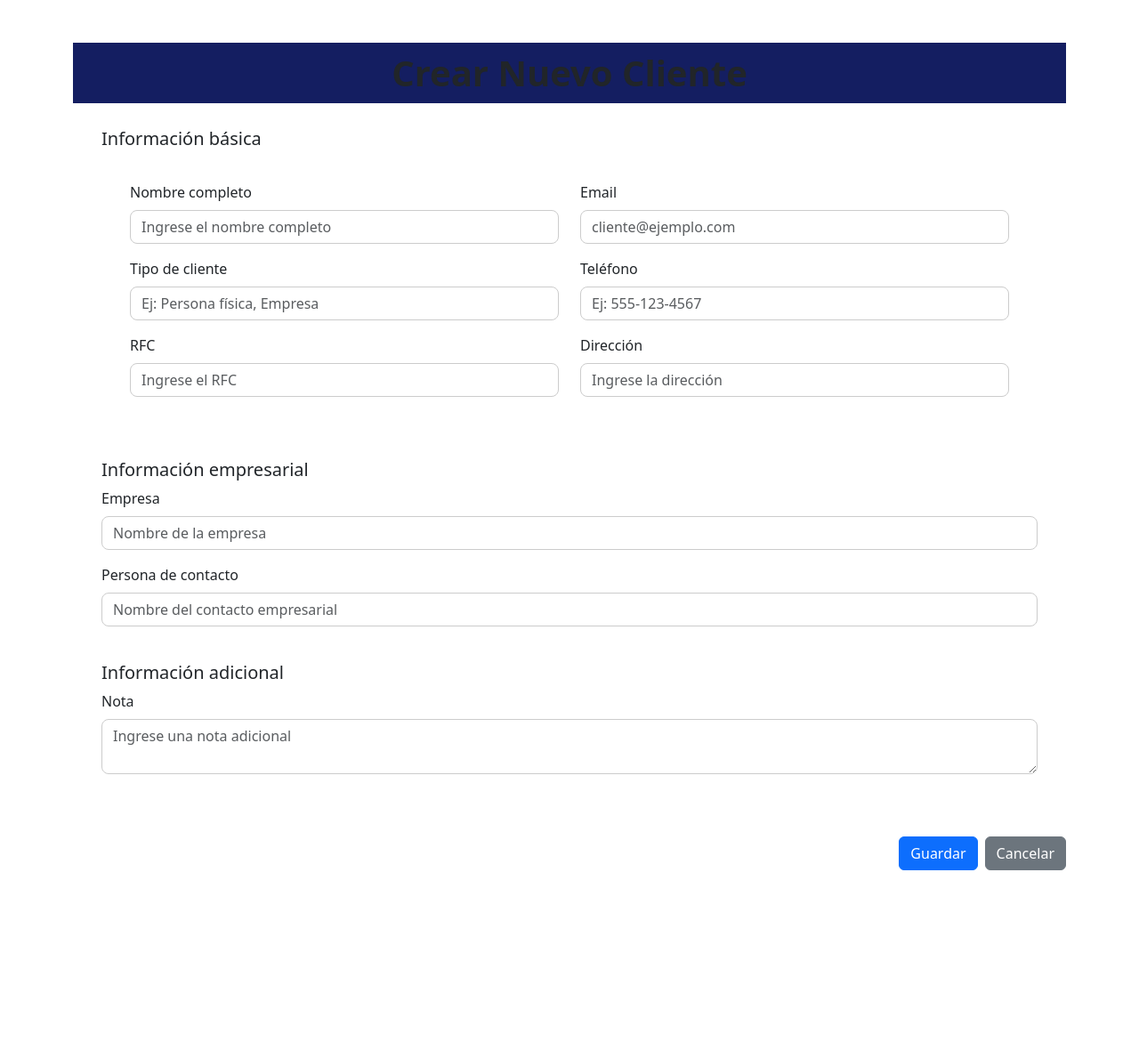
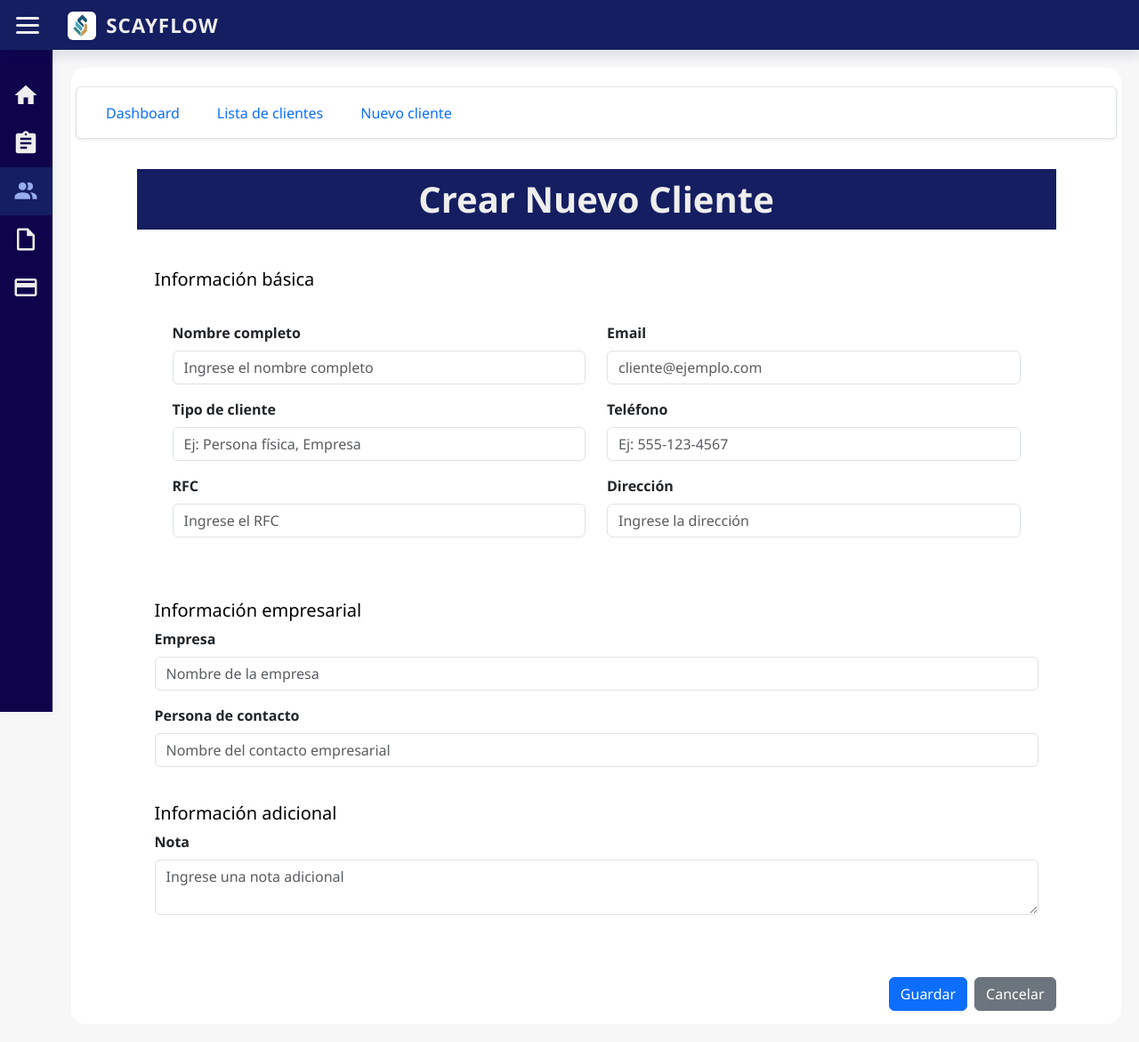
Before and after one commit to WilliamOG28/SCAYFLOW, a Django app: template SCAY/Proyectos/templates/clientes/nuevo_cliente.html in a window 1280 px wide. Shown: the whole page at 89% size. Before the commit the page ends 978 px from the top, so only its background shows below. Run offline with Django 5.2, Linux system fonts and the light colour scheme; the template is opened without the code that fills it, so the values that code supplies are empty.

Commit message:
Correciones en las rutas

```diff
--- a/SCAY/Proyectos/templates/base.html
+++ b/SCAY/Proyectos/templates/base.html
@@ -43,7 +43,7 @@
                         </a>
                     </li>
                     <li>
-                        <a href="{% url 'proyectos' %}" class="{% if request.path|slice:':10' == '/proyectos' %}selected{% endif %}">
+                        <a href="{% url 'proyectos' %}" class="{% if '/proyectos' in request.path %}selected{% endif %}">
                             <span class="icon">
                                 <!-- Proyectos icon -->
                                 <svg class="icon-display" viewBox="0 0 24 24" fill="currentColor">
@@ -54,7 +54,7 @@
                         </a>
                     </li>
                     <li>
-                        <a href="#">
+                        <a href="{% url 'clientes' %}" class="{% if '/clientes' in request.path %}selected{% endif %}">
                             <span class="icon">
                                 <!-- Clientes icon -->
                                 <svg class="icon-display" viewBox="0 0 24 24" fill="currentColor">
--- /dev/null
+++ b/SCAY/Proyectos/templates/clientes/clientes.html
@@ -0,0 +1,130 @@
+{% extends "base.html" %}
+
+{% block title %}
+    Clientes
+{% endblock %}
+
+{% block content %}
+    <!-- =========================================
+         Navegación por pestañas para clientes
+         ========================================= -->
+    <div class="mt-3">
+        <ul class="nav nav-tabs shadow-sm border rounded bg-white p-2" id="myTab" role="tablist" style="font-weight: 500;">
+            <!-- Pestaña: Dashboard -->
+            <li class="nav-item" role="presentation">
+                <a href="{% url 'clientes' %}"
+                   class="nav-link d-flex align-items-center gap-2 {% if tab_activa == 'proyectos' %}active{% endif %}"
+                   id="home-tab"
+                   type="button"
+                   role="tab"
+                   aria-controls="home-tab-pane"
+                   aria-selected="{% if tab_activa == 'proyectos' %}true{% else %}false{% endif %}">
+                    <i class="fas fa-briefcase"></i> Dashboard
+                </a>
+            </li>
+            <!-- Pestaña: Lista de clientes -->
+            <li class="nav-item" role="presentation">
+                <a href="{% url 'lista_clientes' %}"
+                   class="nav-link d-flex align-items-center gap-2 {% if tab_activa == 'gestionar' %}active{% endif %}"
+                   id="profile-tab"
+                   type="button"
+                   role="tab"
+                   aria-controls="profile-tab-pane"
+                   aria-selected="{% if tab_activa == 'gestionar' %}true{% else %}false{% endif %}">
+                    <i class="fas fa-list-alt"></i> Lista de clientes
+                </a>
+            </li>
+            <!-- Pestaña: Nuevo cliente -->
+            <li class="nav-item" role="presentation">
+                <a href="{% url 'nuevo_cliente' %}"
+                   class="nav-link d-flex align-items-center gap-2 {% if tab_activa == 'nuevo' %}active{% endif %}"
+                   id="contact-tab"
+                   type="button"
+                   role="tab"
+                   aria-controls="contact-tab-pane"
+                   aria-selected="{% if tab_activa == 'nuevo' %}true{% else %}false{% endif %}">
+                    <i class="fas fa-plus-circle"></i> Nuevo cliente
+                </a>
+            </li>
+        </ul>
+    </div>
+
+    <!-- =========================================
+         Contenido principal de clientes
+         ========================================= -->
+    <div class="content-wrapper mt-4">
+        {% block clientes_content %}
+            <!-- =========================
+                 Dashboard de KPIs
+                 ========================= -->
+            <section class="mb-5">
+                <h1 class="mb-4 fw-bold">Resumen de clientes</h1>
+                <div class="row g-4 justify-content-center">
+                    <!-- KPI: Clientes Registrados -->
+                    <div class="col-12 col-sm-6 col-lg-3">
+                        <div class="card border-0 shadow h-100">
+                            <div class="card-body text-center">
+                                <div class="display-4 fw-bold text-primary" id="kpiProyectosActivos">24</div>
+                                <div class="card-title">Clientes Registrados</div>
+                            </div>
+                        </div>
+                    </div>
+                    <!-- KPI: Ingresos Totales -->
+                    <div class="col-12 col-sm-6 col-lg-3">
+                        <div class="card border-0 shadow h-100">
+                            <div class="card-body text-center">
+                                <div class="display-4 fw-bold text-success" id="kpiIngresosTotales">$156,000</div>
+                                <div class="card-title">Ingresos Totales</div>
+                            </div>
+                        </div>
+                    </div>
+                    <!-- KPI: Total Cobrado -->
+                    <div class="col-12 col-sm-6 col-lg-3">
+                        <div class="card border-0 shadow h-100">
+                            <div class="card-body text-center">
+                                <div class="display-4 fw-bold text-info" id="kpiTotalCobrado">$12,000</div>
+                                <div class="card-title">Total Cobrado</div>
+                            </div>
+                        </div>
+                    </div>
+                    <!-- KPI: Proyectos Completados -->
+                    <div class="col-12 col-sm-6 col-lg-3">
+                        <div class="card border-0 shadow h-100">
+                            <div class="card-body text-center">
+                                <div class="display-4 fw-bold text-warning" id="kpiProyectosCompletados">89%</div>
+                                <div class="card-title">Proyectos Completados</div>
+                            </div>
+                        </div>
+                    </div>
+                </div>
+            </section>
+
+            <!-- =========================
+                 Dashboard de Gráficos
+                 ========================= -->
+            <section class="mb-5">
+                <h1 class="mb-4 text-center fw-bold">Dashboard de Proyectos</h1>
+                <div class="row justify-content-center">
+                    <!-- Gráfico: Estado de Proyectos -->
+                    <div class="col-md-6 mb-4">
+                        <div class="card border-0 shadow h-100">
+                            <div class="card-body">
+                                <h5 class="card-title text-center">Estado de Proyectos</h5>
+                                <canvas id="chartEstadoProyectos"></canvas>
+                            </div>
+                        </div>
+                    </div>
+                    <!-- Gráfico: Ingresos por Proyecto -->
+                    <div class="col-md-6 mb-4">
+                        <div class="card border-0 shadow h-100">
+                            <div class="card-body">
+                                <h5 class="card-title text-center">Ingresos por Proyecto</h5>
+                                <canvas id="chartIngresosProyectos"></canvas>
+                            </div>
+                        </div>
+                    </div>
+                </div>
+            </section>
+        {% endblock %}
+    </div>
+{% endblock %}
--- a/SCAY/Proyectos/templates/clientes/nuevo_cliente.html
+++ b/SCAY/Proyectos/templates/clientes/nuevo_cliente.html
@@ -1,89 +1,95 @@
-<!doctype html>
-<html lang="es">
-<head>
-    <title>Nuevo Cliente</title>
-    <meta charset="utf-8" />
-    <meta name="viewport" content="width=device-width, initial-scale=1, shrink-to-fit=no"/>
-    <link href="https://cdn.jsdelivr.net/npm/bootstrap@5.3.2/dist/css/bootstrap.min.css" rel="stylesheet" crossorigin="anonymous"/>
-    <link rel="stylesheet" href="style.css">
-    <script src="https://cdn.jsdelivr.net/npm/@popperjs/core@2.11.8/dist/umd/popper.min.js" crossorigin="anonymous"></script>
-    <script src="https://cdn.jsdelivr.net/npm/bootstrap@5.3.2/dist/js/bootstrap.min.js" crossorigin="anonymous"></script>
-</head>
-<body>
-    <header>
-        <!-- Navbar aquí -->
-    </header>
-    <main>
-        <div class="container">
-            <h1 class="mt-5">Crear Nuevo Cliente</h1>
+{% extends "clientes/clientes.html" %}
+
+{% block title %}
+    Nuevo Cliente
+{% endblock %}
+
+{% block clientes_content %}
+    <!-- Título principal de la página -->
+    <h1 class="mb-4 fw-bold">Crear Nuevo Cliente</h1>
+
+    <!-- Formulario para crear un nuevo cliente -->
     <form>
         <div class="row">
-                    <!-- Información Básica en dos columnas -->
+            <!-- =========================
+                 Información Básica
+                 ========================= -->
             <div class="col-12 mb-4">
-                        <h2 class="h5 mb-3">Información básica</h2>
+                <h2 class="h5 mb-3" style="color: black;">Información básica</h2>
                 <div class="row">
+                    <!-- Columna izquierda: Nombre, Tipo de cliente, RFC -->
                     <div class="col-md-6">
+                        <!-- Campo: Nombre completo -->
                         <div class="mb-3">
-                                    <label for="nombreCompleto" class="form-label">Nombre completo</label>
+                            <label for="nombreCompleto" class="form-label fw-bold">Nombre completo</label>
                             <input type="text" class="form-control" id="nombreCompleto" name="nombreCompleto" placeholder="Ingrese el nombre completo" required>
                         </div>
+                        <!-- Campo: Tipo de cliente -->
                         <div class="mb-3">
-                                    <label for="tipoCliente" class="form-label">Tipo de cliente</label>
+                            <label for="tipoCliente" class="form-label fw-bold">Tipo de cliente</label>
                             <input type="text" class="form-control" id="tipoCliente" name="tipoCliente" placeholder="Ej: Persona física, Empresa" required>
                         </div>
+                        <!-- Campo: RFC -->
                         <div class="mb-3">
-                                    <label for="rfc" class="form-label">RFC</label>
+                            <label for="rfc" class="form-label fw-bold">RFC</label>
                             <input type="text" class="form-control" id="rfc" name="rfc" placeholder="Ingrese el RFC" required>
                         </div>
                     </div>
+                    <!-- Columna derecha: Email, Teléfono, Dirección -->
                     <div class="col-md-6">
+                        <!-- Campo: Email -->
                         <div class="mb-3">
-                                    <label for="email" class="form-label">Email</label>
+                            <label for="email" class="form-label fw-bold">Email</label>
                             <input type="email" class="form-control" id="email" name="email" placeholder="cliente@ejemplo.com" required>
                         </div>
+                        <!-- Campo: Teléfono -->
                         <div class="mb-3">
-                                    <label for="telefono" class="form-label">Teléfono</label>
+                            <label for="telefono" class="form-label fw-bold">Teléfono</label>
                             <input type="tel" class="form-control" id="telefono" name="telefono" placeholder="Ej: 555-123-4567" required>
                         </div>
+                        <!-- Campo: Dirección -->
                         <div class="mb-3">
-                                    <label for="direccion" class="form-label">Dirección</label>
+                            <label for="direccion" class="form-label fw-bold">Dirección</label>
                             <input type="text" class="form-control" id="direccion" name="direccion" placeholder="Ingrese la dirección" required>
                         </div>
                     </div>
                 </div>
             </div>
 
-                    <!-- Información Empresarial -->
+            <!-- =========================
+                 Información Empresarial
+                 ========================= -->
             <div class="col-md-12 mb-4">
-                        <h2 class="h5">Información empresarial</h2>
+                <h2 class="h5" style="color: black;">Información empresarial</h2>
+                <!-- Campo: Empresa -->
                 <div class="mb-3">
-                            <label for="empresa" class="form-label">Empresa</label>
+                    <label for="empresa" class="form-label fw-bold">Empresa</label>
                     <input type="text" class="form-control" id="empresa" name="empresa" placeholder="Nombre de la empresa">
                 </div>
+                <!-- Campo: Persona de contacto -->
                 <div class="mb-3">
-                            <label for="contactoEmpresa" class="form-label">Persona de contacto</label>
+                    <label for="contactoEmpresa" class="form-label fw-bold">Persona de contacto</label>
                     <input type="text" class="form-control" id="contactoEmpresa" name="contactoEmpresa" placeholder="Nombre del contacto empresarial">
                 </div>
             </div>
 
-                    <!-- Información Adicional -->
+            <!-- =========================
+                 Información Adicional
+                 ========================= -->
             <div class="col-md-12 mb-4">
-                        <h2 class="h5">Información adicional</h2>
+                <h2 class="h5" style="color: black;">Información adicional</h2>
+                <!-- Campo: Nota adicional -->
                 <div class="mb-3">
-                            <label for="nota" class="form-label">Nota</label>
+                    <label for="nota" class="form-label fw-bold">Nota</label>
                     <textarea class="form-control" id="nota" name="nota" rows="2" placeholder="Ingrese una nota adicional"></textarea>
                 </div>
             </div>
         </div>
+
+        <!-- Botones de acción -->
         <div class="d-flex justify-content-end gap-2">
             <button type="submit" class="btn btn-primary">Guardar</button>
             <button type="reset" class="btn btn-secondary">Cancelar</button>
         </div>
     </form>
-        </div>
-    </main>
-    <footer>
-        <!-- Footer aquí -->
-    </footer>
-</body>
-</html>
+{% endblock %}
--- a/SCAY/Proyectos/templates/proyectos/gestion_proyecto.html
+++ b/SCAY/Proyectos/templates/proyectos/lista_proyectos.html
@@ -1,5 +1,5 @@
 {% extends "proyectos/proyectos.html" %}
-{% block title %} Nuevo proyecto {% endblock %}
+{% block title %} Lista Proyectos {% endblock %}
 
 {% block proyectos_content %}
     <!-- Sección principal: Lista de Proyectos con filtro -->
--- a/SCAY/Proyectos/templates/proyectos/nuevo_proyecto.html
+++ b/SCAY/Proyectos/templates/proyectos/nuevo_proyecto.html
@@ -1,5 +1,5 @@
 {% extends "proyectos/proyectos.html" %}
-{% block title %} Nuevo proyecto {% endblock %}
+{% block title %} Nuevo Proyecto {% endblock %}
 
 {% block proyectos_content %}
     <section>
--- a/SCAY/Proyectos/templates/proyectos/proyectos.html
+++ b/SCAY/Proyectos/templates/proyectos/proyectos.html
@@ -11,12 +11,12 @@
                 </a>
             </li>
             <li class="nav-item" role="presentation">
-                <a href="{% url 'gestionar' %}" class="nav-link d-flex align-items-center gap-2 {% if tab_activa == 'gestionar' %}active{% endif %}" id="profile-tab" type="button" role="tab" aria-controls="profile-tab-pane" aria-selected="{% if tab_activa == 'gestionar' %}true{% else %}false{% endif %}">
+                <a href="{% url 'lista_proyectos' %}" class="nav-link d-flex align-items-center gap-2 {% if tab_activa == 'lista_proyectos' %}active{% endif %}" id="profile-tab" type="button" role="tab" aria-controls="profile-tab-pane" aria-selected="{% if tab_activa == 'lista_proyectos' %}true{% else %}false{% endif %}">
                     <i class="fas fa-list-alt"></i> Lista de Proyectos
                 </a>
             </li>
             <li class="nav-item" role="presentation">
-                <a href="{% url 'nuevo' %}" class="nav-link d-flex align-items-center gap-2 {% if tab_activa == 'nuevo' %}active{% endif %}" id="contact-tab" type="button" role="tab" aria-controls="contact-tab-pane" aria-selected="{% if tab_activa == 'nuevo' %}true{% else %}false{% endif %}">
+                <a href="{% url 'nuevo_proyecto' %}" class="nav-link d-flex align-items-center gap-2 {% if tab_activa == 'nuevo_proyecto' %}active{% endif %}" id="contact-tab" type="button" role="tab" aria-controls="contact-tab-pane" aria-selected="{% if tab_activa == 'nuevo_proyecto' %}true{% else %}false{% endif %}">
                     <i class="fas fa-plus-circle"></i> Nuevo Proyecto
                 </a>
             </li>
--- a/SCAY/Proyectos/urls.py
+++ b/SCAY/Proyectos/urls.py
@@ -5,9 +5,14 @@
     #Url principal
     path('', views.base, name='base'),
 
-    #Url para proyectos
+    #Urls para proyectos
     path('proyectos', views.proyectos, name='proyectos'),
-    path('proyectos/nuevo', views.nuevo, name='nuevo'),
-    path('proyectos/gestionar', views.gestionar, name='gestionar'),
+    path('proyectos/nuevo', views.nuevo_proyecto, name='nuevo_proyecto'),
+    path('proyectos/lista', views.lista_proyectos, name='lista_proyectos'),
     path('proyectos/detalles', views.detalles, name='detalles'),
+
+    #Urls para clientes
+    path('clientes', views.clientes, name='clientes'),
+    path('clientes/nuevo', views.nuevo_cliente, name='nuevo_cliente'),
+    path('clientes/lista', views.lista_clientes, name='lista_clientes'),
     ]
```
Also changed, not shown: SCAY/Proyectos/templates/clientes/lista_clientes.html (added, +60 -0 lines), SCAY/Proyectos/views.py (+12 -4 lines). Lines whose indentation alone changed are shown as unchanged.
